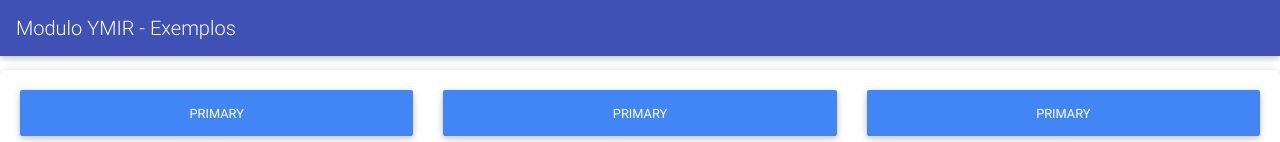
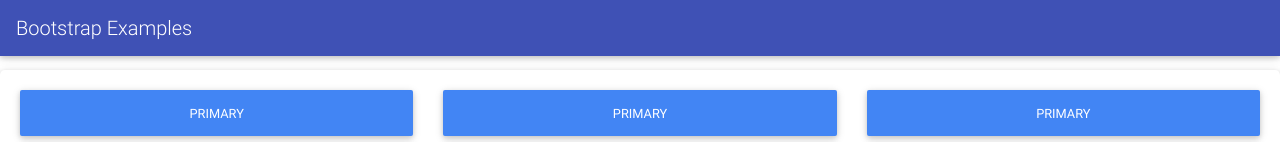
Before and after one commit to mateusfiori/bootstrap-study, a plain HTML site: page index.html in a window 1280 px wide. Shown: the top 142 px of the page. Drawn offline with Linux system fonts and the light colour scheme.

Commit message:
Update index.html

```diff
--- a/index.html
+++ b/index.html
@@ -18,7 +18,7 @@
     <body>
 
         <nav class="navbar navbar-dark indigo fixed-top">
-            <a class="navbar-brand" href="#">Modulo YMIR - Exemplos</a>
+            <a class="navbar-brand" href="#">Bootstrap Examples</a>
         </nav>
 
         <div class="card card-body painel">
```
